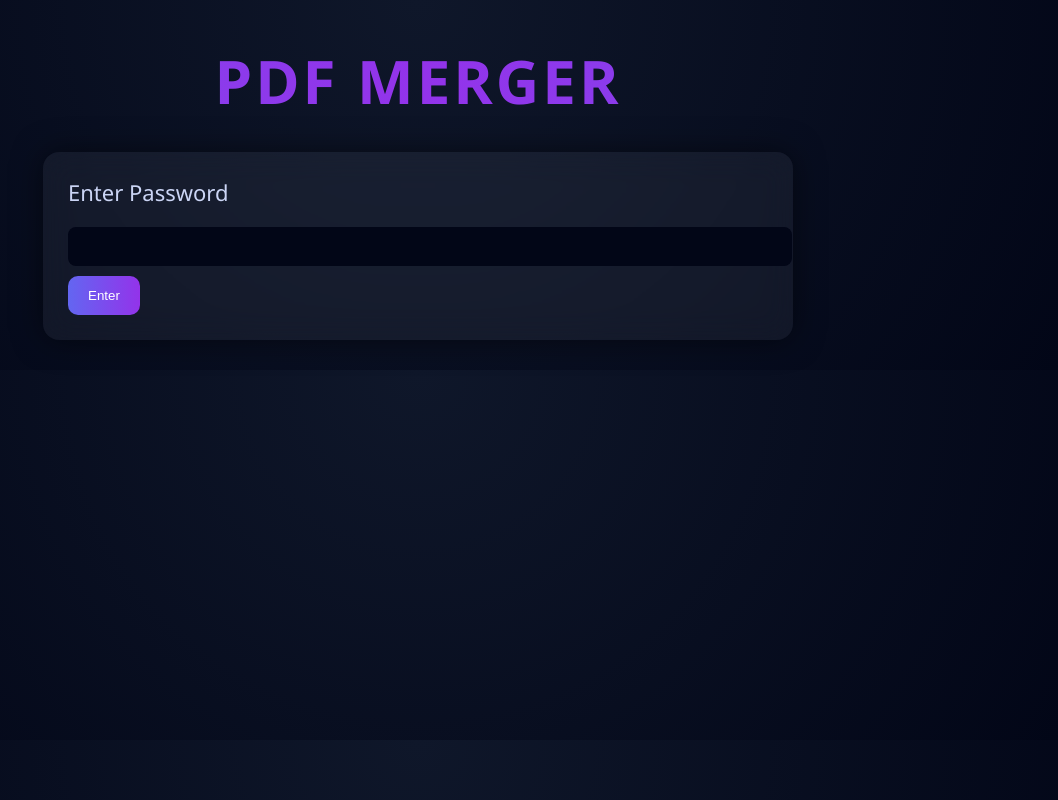
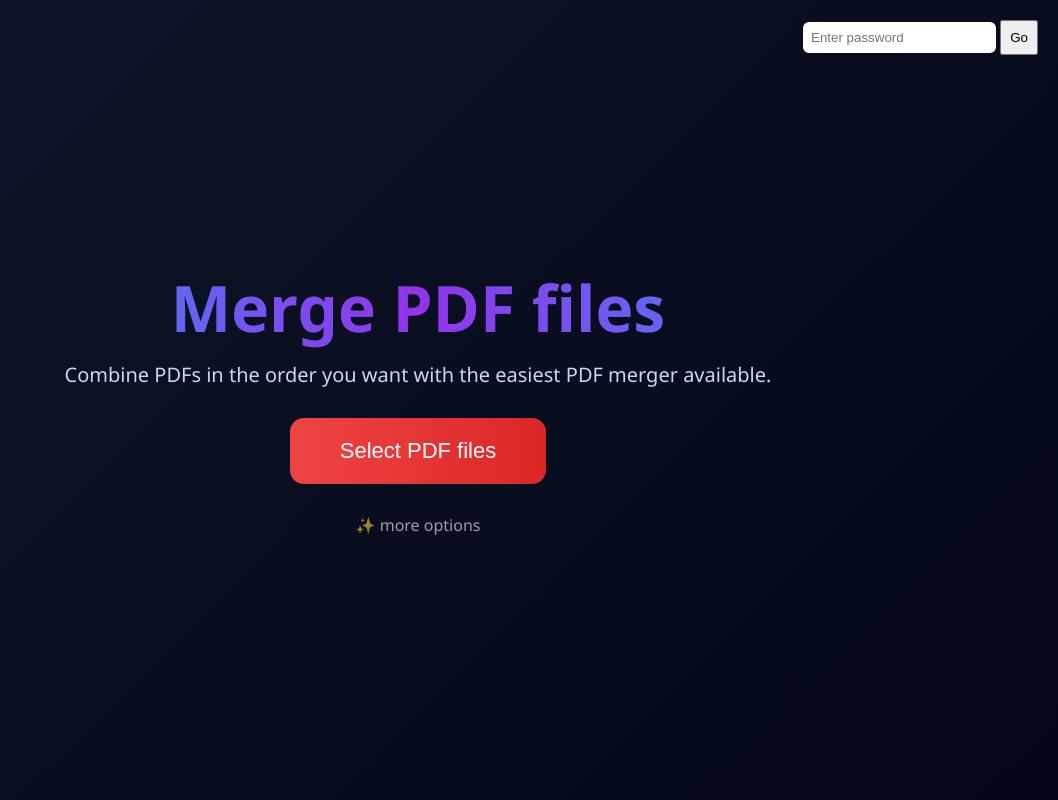
Before and after one commit to forgreatmmm/pdf-f3d-site, a website: page public/index.html in a window 1280 px wide. Shown: the whole page, without its empty margins (222-1280 px from the left). Drawn offline with Linux system fonts and the light colour scheme.

Commit message:
Update index.html

```diff
--- a/public/index.html
+++ b/public/index.html
@@ -9,71 +9,107 @@
 body {
     margin: 0;
     font-family: 'Segoe UI', sans-serif;
-    background: radial-gradient(circle at top, #0f172a, #020617);
+    background: linear-gradient(135deg,#0f172a,#020617);
     color: white;
     overflow-x: hidden;
 }
 
-/* TITLE */
+/* HERO SECTION */
+.hero {
+    height: 100vh;
+    display: flex;
+    flex-direction: column;
+    justify-content: center;
+    align-items: center;
+    text-align: center;
+}
+
 .title {
-    text-align: center;
-    font-size: 60px;
+    font-size: 64px;
     font-weight: bold;
-    margin-top: 40px;
-    letter-spacing: 3px;
     background: linear-gradient(90deg,#6366f1,#9333ea,#6366f1);
-    background-size: 200%;
     -webkit-background-clip: text;
     -webkit-text-fill-color: transparent;
-    animation: shine 4s infinite linear;
+    animation: glow 4s infinite linear;
 }
 
-@keyframes shine {
+@keyframes glow {
     0% { background-position: 0% }
     100% { background-position: 200% }
 }
 
-/* CARD */
-.card {
-    max-width: 700px;
-    margin: 30px auto;
-    padding: 25px;
-    border-radius: 16px;
-    background: rgba(255,255,255,0.05);
-    backdrop-filter: blur(15px);
-    box-shadow: 0 0 30px rgba(0,0,0,0.5);
-}
-
-.section-title {
-    font-size: 22px;
-    margin-bottom: 10px;
+.subtitle {
+    margin-top: 10px;
+    font-size: 20px;
     color: #cbd5f5;
 }
 
-/* INPUT */
-input {
-    width: 100%;
-    padding: 12px;
-    margin: 10px 0;
-    border-radius: 8px;
+/* BIG BUTTON */
+.big-btn {
+    margin-top: 30px;
+    padding: 20px 50px;
+    font-size: 22px;
+    border-radius: 14px;
     border: none;
-    background: #020617;
-    color: white;
-}
-
-/* BUTTON */
-button {
-    padding: 12px 20px;
-    border: none;
-    border-radius: 10px;
-    background: linear-gradient(90deg,#6366f1,#9333ea);
+    background: linear-gradient(90deg,#ef4444,#dc2626);
     color: white;
     cursor: pointer;
     transition: 0.3s;
 }
 
-button:hover {
+.big-btn:hover {
     transform: scale(1.08);
+}
+
+/* PASSWORD BOX */
+.pass-box {
+    position: absolute;
+    top: 20px;
+    right: 20px;
+    transition: 0.5s;
+}
+
+.pass-box input {
+    padding: 8px;
+    border-radius: 6px;
+    border: none;
+}
+
+.pass-box button {
+    padding: 8px;
+}
+
+/* HIDDEN AFTER LOGIN */
+.hidden {
+    opacity: 0;
+    transform: scale(0.8);
+}
+
+/* MORE OPTIONS */
+.more {
+    margin-top: 30px;
+    opacity: 0.6;
+    cursor: pointer;
+}
+
+#extra {
+    max-height: 0;
+    overflow: hidden;
+    transition: 0.7s;
+}
+
+#extra.show {
+    max-height: 800px;
+}
+
+/* CARDS */
+.card {
+    max-width: 600px;
+    margin: 30px auto;
+    padding: 20px;
+    border-radius: 14px;
+    background: rgba(255,255,255,0.05);
+    backdrop-filter: blur(10px);
 }
 
 /* FILE LIST */
@@ -81,85 +117,67 @@ button:hover {
     display: flex;
     justify-content: space-between;
     margin-top: 10px;
-    padding: 10px;
-    border-radius: 8px;
-    background: rgba(255,255,255,0.05);
-}
-
-/* HIDDEN SECTION */
-#extra {
-    max-height: 0;
-    overflow: hidden;
-    transition: 0.7s ease;
-}
-
-#extra.show {
-    max-height: 1000px;
-}
-
-/* MORE BUTTON */
-.more-btn {
-    text-align: center;
-    margin: 30px;
-    cursor: pointer;
-    opacity: 0.7;
-}
-
-/* FLOWERS */
-.flower {
-    position: fixed;
-    top: -50px;
-    font-size: 24px;
-    animation: fall 3s linear forwards;
-}
-
-@keyframes fall {
-    to {
-        transform: translateY(100vh) rotate(360deg);
-        opacity: 0;
-    }
 }
 </style>
 </head>
 
 <body>
 
-<div class="title">PDF MERGER</div>
-
-<div class="card">
-    <div class="section-title">Enter Password</div>
-    <input id="pass" type="password">
-    <button onclick="login()">Enter</button>
+<!-- PASSWORD -->
+<div class="pass-box" id="passBox">
+    <input id="pass" type="password" placeholder="Enter password">
+    <button onclick="login()">Go</button>
 </div>
 
-<div id="main" style="display:none">
+<!-- HERO -->
+<div class="hero">
 
-<div class="card">
-    <div class="section-title">Merge PDFs</div>
-    <input type="file" id="pdfs" multiple>
-    <button onclick="merge()">Merge PDFs</button>
+<div class="title">Merge PDF files</div>
+
+<div class="subtitle">
+Combine PDFs in the order you want with the easiest PDF merger available.
 </div>
 
-<div class="more-btn" onclick="toggleExtra()">✨ More Options ✨</div>
+<input type="file" id="pdfs" multiple style="display:none">
 
+<button class="big-btn" onclick="triggerUpload()">
+Select PDF files
+</button>
+
+<div class="more" onclick="toggleExtra()">
+✨ more options
+</div>
+
+</div>
+
+<!-- HIDDEN SECTION -->
 <div id="extra">
 
 <div class="card">
-    <div class="section-title">Hmm… this is something new, give it a try!</div>
+    <h3>hmmm... this is something new, give it a try!</h3>
     <input type="file" id="file">
     <button onclick="upload()">Upload</button>
 </div>
 
 <div class="card">
-    <div class="section-title">Thanks</div>
+    <h3>Thanks</h3>
     <div id="list"></div>
 </div>
 
 </div>
 
-</div>
+<script>
 
-<script>
+let loggedIn = false;
+
+function triggerUpload(){
+    if(!loggedIn){
+        alert("Enter password first");
+        return;
+    }
+    document.getElementById("pdfs").click();
+}
+
 async function login() {
     const password = document.getElementById("pass").value;
     const res = await fetch("/login", {
@@ -170,12 +188,15 @@ async function login() {
     const data = await res.json();
 
     if(data.success){
-        document.getElementById("main").style.display = "block";
+        loggedIn = true;
+        document.getElementById("passBox").classList.add("hidden");
         loadFiles();
     } else {
         alert("Wrong password");
     }
 }
+
+document.getElementById("pdfs").addEventListener("change", merge);
 
 async function merge() {
     const files = document.getElementById("pdfs").files;
@@ -249,24 +270,10 @@ async function del(name){
     }
 }
 
-/* TOGGLE + FLOWER EFFECT */
 function toggleExtra(){
-    const extra = document.getElementById("extra");
-    extra.classList.toggle("show");
-
-    createFlower();
-    setTimeout(createFlower, 2000);
+    document.getElementById("extra").classList.toggle("show");
 }
 
-function createFlower(){
-    const flower = document.createElement("div");
-    flower.className = "flower";
-    flower.innerHTML = "🌸";
-    flower.style.left = Math.random()*100 + "vw";
-    document.body.appendChild(flower);
-
-    setTimeout(()=>flower.remove(),3000);
-}
 </script>
 
 </body>
```
